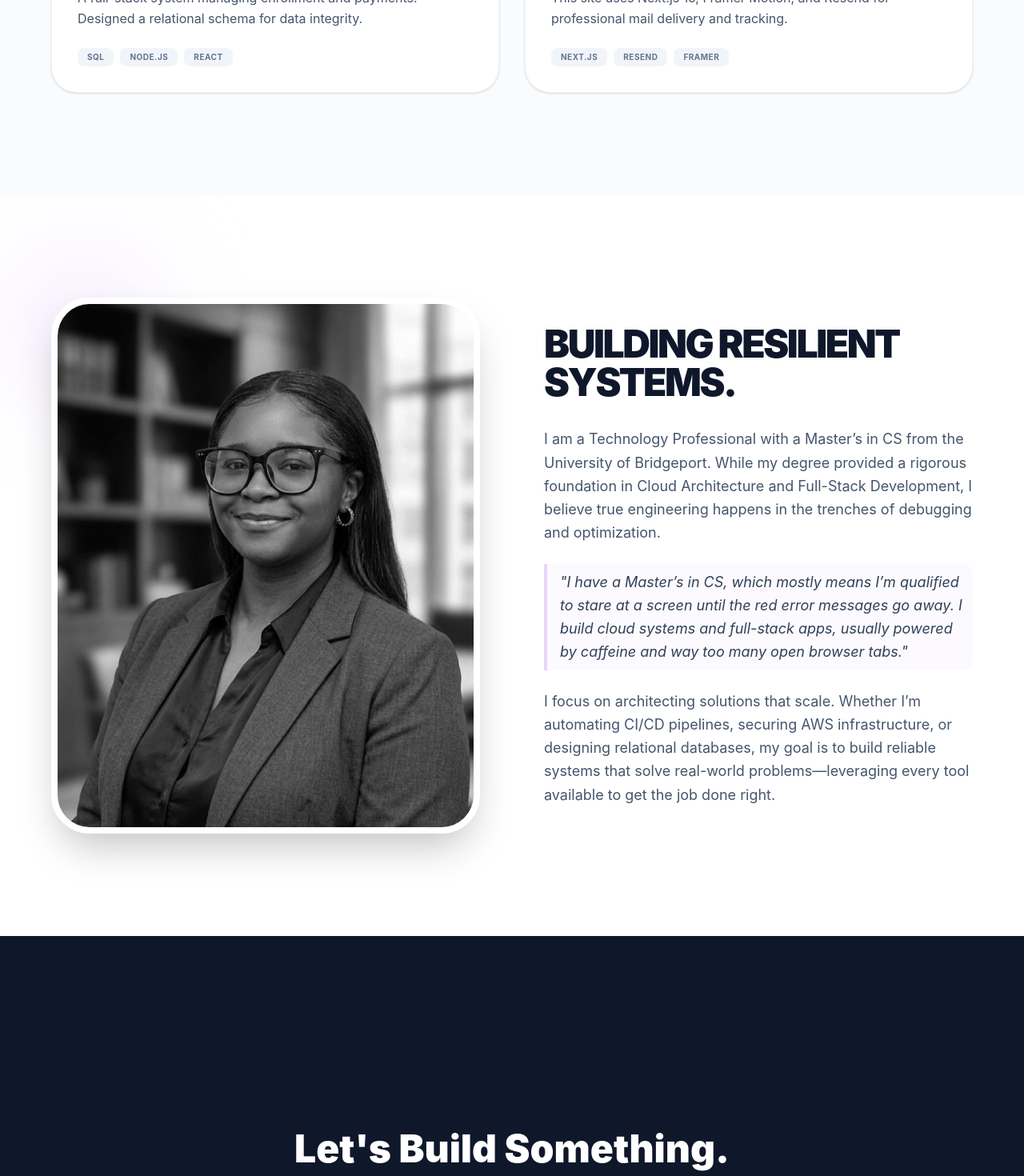
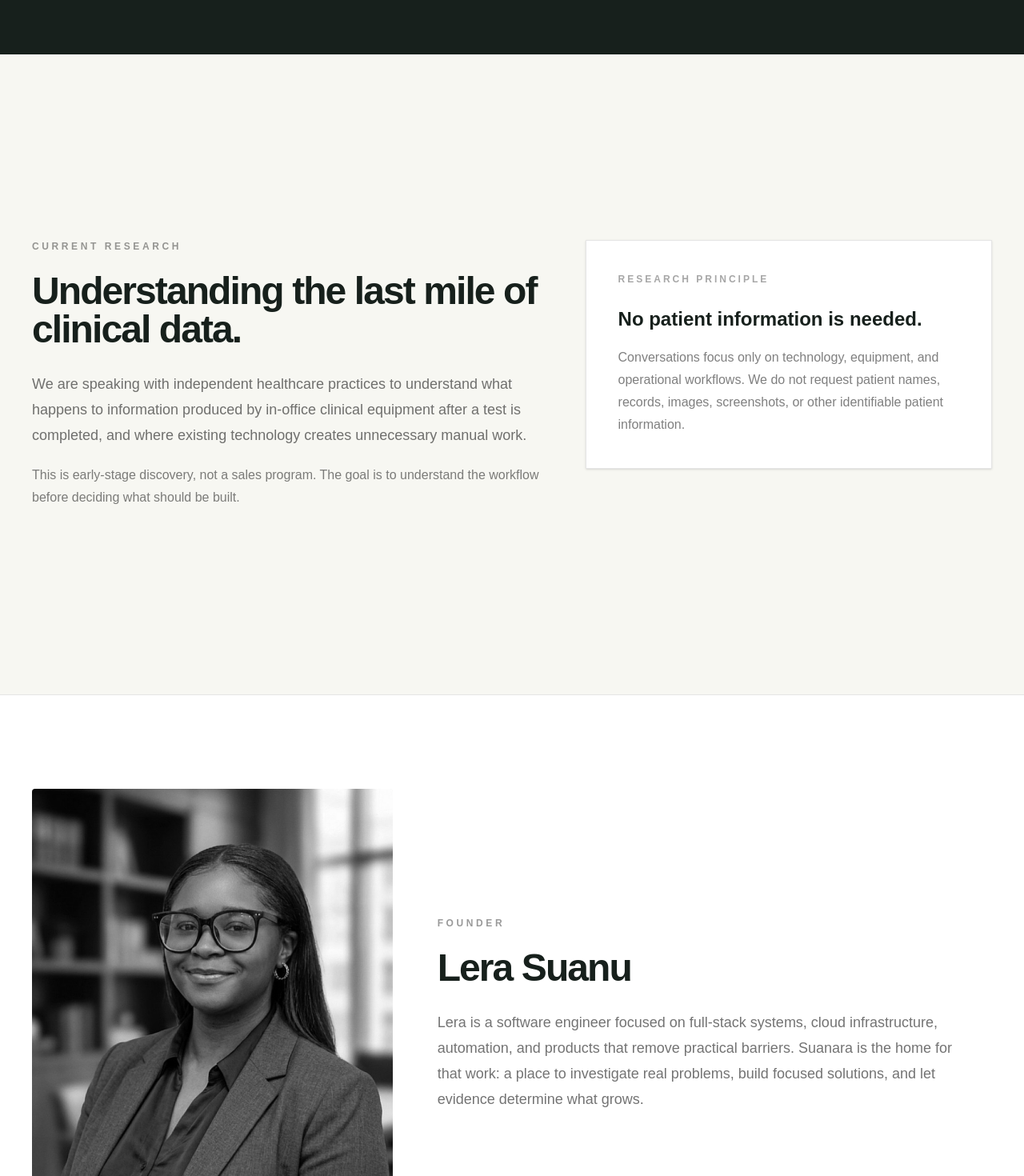
Before and after one commit to leracraft/portfolio, a Next.js app: page / in a window 1280 px wide. Shown: the part 1562-3032 px from the top of the page at 80% size. Built offline with nearby package versions, Linux system fonts and the light colour scheme.

Commit message:
Rebrand company site to Suanara

```diff
--- a/app/page.tsx
+++ b/app/page.tsx
@@ -1,305 +1,121 @@
 "use client";
 
 import { motion } from "framer-motion";
-import { useRef, useState, useEffect } from "react";
-import { FaGithub, FaLinkedin, FaEnvelope, FaCloud, FaCode, FaDatabase, FaUserAstronaut } from "react-icons/fa";
+import { FaArrowRight, FaEnvelope, FaGithub, FaLinkedin } from "react-icons/fa";
+
+const products = [
+  {
+    label: "PRODUCT STUDIO",
+    title: "Focused products for real friction.",
+    description:
+      "Suanara explores and builds software around problems where existing tools leave people doing unnecessary work.",
+  },
+  {
+    label: "HEALTHCARE RESEARCH",
+    title: "Understanding the last mile of clinical data.",
+    description:
+      "We are researching how independent specialty practices move information from clinical equipment into the systems they already use.",
+  },
+];
 
 export default function Home() {
-  const projectsRef = useRef<HTMLDivElement>(null);
-  const aboutRef = useRef<HTMLDivElement>(null);
-  const contactRef = useRef<HTMLDivElement>(null);
+  return (
+    <main className="min-h-screen bg-[#f7f7f2] text-[#17201c] selection:bg-[#dce7df]">
+      <header className="fixed inset-x-0 top-0 z-50 border-b border-black/5 bg-[#f7f7f2]/90 backdrop-blur-xl">
+        <div className="mx-auto flex max-w-7xl items-center justify-between px-6 py-5 lg:px-10">
+          <a href="#top" className="text-xl font-black tracking-[0.2em]">SUANARA</a>
+          <nav className="hidden items-center gap-8 text-sm font-medium text-black/60 md:flex">
+            <a href="#products" className="hover:text-black">Products</a>
+            <a href="#research" className="hover:text-black">Research</a>
+            <a href="#about" className="hover:text-black">About</a>
+            <a href="#contact" className="hover:text-black">Contact</a>
+          </nav>
+        </div>
+      </header>
 
-  // State for mouse tracking
-  const [mousePos, setMousePos] = useState({ x: 0, y: 0 });
-  const [showModal, setShowModal] = useState(false);
-  const [email, setEmail] = useState("");
-  const [company, setCompany] = useState("");
-  const [loading, setLoading] = useState(false);
-
-  // Update mouse position for the glow effect
-  useEffect(() => {
-    const handleMouseMove = (e: MouseEvent) => {
-      setMousePos({ x: e.clientX, y: e.clientY });
-    };
-    window.addEventListener("mousemove", handleMouseMove);
-    return () => window.removeEventListener("mousemove", handleMouseMove);
-  }, []);
-
-  const scrollTo = (ref: any) => {
-    ref.current?.scrollIntoView({ behavior: "smooth" });
-  };
-
-const handleResumeSubmit = async () => {
-  if (!email) return alert("Please enter an email");
-  setLoading(true);
-
-  // STEP 1: Immediate Trigger (Standard Download)
-  const link = document.createElement('a');
-  link.href = '/resume.pdf';
-  link.download = 'Lerabari_Suanu_Resume.pdf';
-  document.body.appendChild(link);
-  link.click();
-  document.body.removeChild(link);
-
-  // STEP 2: Fallback (Open in new tab just in case)
-  window.open('/resume.pdf', '_blank');
-
-  try {
-    // STEP 3: Log to Supabase
-    await fetch("/api/send-resume", {
-      method: "POST",
-      headers: { "Content-Type": "application/json" },
-      body: JSON.stringify({ email, company: company || "Unknown" }),
-    });
-
-    setShowModal(false);
-    setEmail("");
-    setCompany("");
-  } catch (err) {
-    console.error("Log failed, but download should have started.");
-    setShowModal(false);
-  } finally {
-    setLoading(false);
-  }
-};
-
-  const containerVariants = {
-    hidden: { opacity: 0 },
-    visible: { opacity: 1, transition: { staggerChildren: 0.2 } }
-  };
-
-  const itemVariants = {
-    hidden: { opacity: 0, y: 30 },
-    visible: { opacity: 1, y: 0, transition: { duration: 0.6 } }
-  };
-
-  // Common button style to ensure uniformity
-  const btnStyle = "px-8 py-4 rounded-2xl bg-slate-900 text-white font-bold hover:shadow-2xl hover:-translate-y-1 transition-all flex items-center justify-center min-w-[160px]";
-
-  return (
-    <main className="relative bg-[#fcfdfe] text-slate-900 font-sans selection:bg-purple-100 overflow-x-hidden">
-
-      {/* INTERACTIVE MOUSE GLOW */}
-      <div
-        className="pointer-events-none fixed inset-0 z-30 transition duration-300 hidden lg:block"
-        style={{
-          background: `radial-gradient(600px at ${mousePos.x}px ${mousePos.y}px, rgba(168, 85, 247, 0.15), transparent 80%)`
-        }}
-      />
-
-      {/* --- HERO SECTION --- */}
-      <section className="relative min-h-screen flex items-center justify-center overflow-hidden bg-linear-to-br from-white via-purple-50 to-white">
-        {/* Animated Background Orbs */}
-        <div className="absolute top-[-10%] left-[-10%] w-150 h-150 bg-purple-200/30 rounded-full blur-[120px] animate-pulse" />
-        <div className="absolute bottom-[-10%] right-[-10%] w-125 h-125 bg-blue-100/40 rounded-full blur-[120px]" />
-
-        <motion.div
-          initial={{ opacity: 0, y: 20 }}
-          animate={{ opacity: 1, y: 0 }}
-          transition={{ duration: 1 }}
-          className="relative text-center z-10 px-4"
-        >
-          <motion.span
-            initial={{ opacity: 0 }}
-            animate={{ opacity: 1 }}
-            transition={{ delay: 0.5 }}
-            className="inline-block py-1 px-4 rounded-full bg-purple-100 text-purple-700 font-bold text-xs uppercase tracking-widest mb-6 border border-purple-200"
-          >
-            Software Engineer • Cloud • AI
-          </motion.span>
-
-          <h1 className="text-6xl md:text-8xl font-black tracking-tight mb-6 bg-linear-to-r from-slate-900 via-purple-700 to-slate-800 bg-clip-text text-transparent">
-            Lerabari Suanu
-          </h1>
-
-          <p className="text-xl md:text-2xl text-slate-500 mb-10 max-w-2xl mx-auto leading-relaxed">
-            I build modern digital experiences with <span className="text-purple-600 font-semibold">cloud-native architecture</span> and clean, maintainable code.
-          </p>
-
-          <div className="flex flex-wrap gap-4 justify-center">
-            <button onClick={() => scrollTo(projectsRef)} className={btnStyle}>
-              My Projects
-            </button>
-            <button onClick={() => setShowModal(true)} className={btnStyle}>
-              Get Resume
-            </button>
-            <button onClick={() => scrollTo(aboutRef)} className={btnStyle}>
-              About Me
-            </button>
-            <button onClick={() => scrollTo(contactRef)} className={btnStyle}>
-              Contact
-            </button>
-          </div>
-        </motion.div>
-      </section>
-
-      {/* --- PROJECTS SECTION --- */}
-      <section ref={projectsRef} className="py-32 px-6 bg-slate-50/50">
-        <div className="max-w-6xl mx-auto">
-          <div className="flex flex-col md:flex-row md:items-end justify-between mb-16 gap-4">
-            <div>
-              <h2 className="text-4xl font-black text-slate-900">Featured Projects</h2>
-              <p className="text-slate-500 mt-2 text-lg">A collection of systems I've designed and deployed.</p>
-            </div>
-          </div>
-
-          <motion.div
-            variants={containerVariants}
-            initial="hidden"
-            whileInView="visible"
-            viewport={{ once: true, margin: "-100px" }}
-            className="grid md:grid-cols-2 gap-8"
-          >
-            <ProjectCard
-              icon={<FaCloud className="text-purple-600" />}
-              title="AWS Cloud Infrastructure"
-              description="Engineered a secure, production-grade environment using EC2, S3, and Lambda. Implemented role-based access control (IAM)."
-              tags={['Terraform', 'S3', 'IAM']}
-            />
-            <ProjectCard
-              icon={<FaCode className="text-blue-600" />}
-              title="Cloud-Native CI/CD"
-              description="Built an automated pipeline containerizing web apps with Docker and deploying via CircleCI to DockerHub."
-              tags={['Docker', 'CircleCI', 'DevOps']}
-            />
-            <ProjectCard
-              icon={<FaDatabase className="text-emerald-600" />}
-              title="Registration Engine"
-              description="A full-stack system managing enrollment and payments. Designed a relational schema for data integrity."
-              tags={['SQL', 'Node.js', 'React']}
-            />
-            <ProjectCard
-              icon={<FaUserAstronaut className="text-indigo-600" />}
-              title="Fresh Air Portfolio"
-              description="This site uses Next.js 15, Framer Motion, and Resend for professional mail delivery and tracking."
-              tags={['Next.js', 'Resend', 'Framer']}
-              featured
-            />
-          </motion.div>
+      <section id="top" className="relative flex min-h-screen items-center overflow-hidden px-6 pt-28 lg:px-10">
+        <div className="absolute -right-32 top-28 h-96 w-96 rounded-full bg-[#dbe8df] blur-3xl" />
+        <div className="mx-auto w-full max-w-7xl">
+          <motion.p initial={{ opacity: 0 }} animate={{ opacity: 1 }} className="mb-8 text-xs font-bold uppercase tracking-[0.3em] text-black/45">
+            Independent technology studio
+          </motion.p>
+          <motion.h1 initial={{ opacity: 0, y: 25 }} animate={{ opacity: 1, y: 0 }} transition={{ duration: 0.7 }} className="max-w-5xl text-6xl font-black leading-[0.95] tracking-[-0.055em] sm:text-7xl lg:text-8xl">
+            Building technology that removes barriers to progress.
+          </motion.h1>
+          <motion.p initial={{ opacity: 0, y: 15 }} animate={{ opacity: 1, y: 0 }} transition={{ delay: 0.2 }} className="mt-10 max-w-2xl text-lg leading-8 text-black/55 sm:text-xl">
+            Suanara builds focused software products and investigates difficult infrastructure problems where existing systems fail to work together cleanly.
+          </motion.p>
+          <a href="#products" className="mt-10 inline-flex items-center gap-3 border-b border-black pb-2 text-sm font-bold">
+            Explore our work <FaArrowRight className="text-xs" />
+          </a>
         </div>
       </section>
 
-      {/* --- ABOUT SECTION --- */}
-      <section ref={aboutRef} className="py-32 px-6 bg-white overflow-hidden">
-        <div className="max-w-6xl mx-auto grid md:grid-cols-2 gap-20 items-center">
-          <motion.div
-             initial={{ opacity: 0, scale: 0.9 }}
-             whileInView={{ opacity: 1, scale: 1 }}
-             viewport={{ once: true }}
-             className="relative"
-          >
-            <div className="aspect-4/5 bg-purple-50 rounded-[3rem] overflow-hidden shadow-2xl relative z-10 border-8 border-white">
-              <img
-                src="/profile.jpg"
-                alt="Lerabari Suanu"
-                className="object-cover w-full h-full grayscale hover:grayscale-0 transition-all duration-700"
-              />
-            </div>
-            <div className="absolute -top-10 -left-10 w-40 h-40 bg-purple-100 rounded-full blur-3xl z-0" />
-          </motion.div>
-
-<motion.div
-  initial={{ opacity: 0, x: 40 }}
-  whileInView={{ opacity: 1, x: 0 }}
-  viewport={{ once: true }}
-  transition={{ duration: 0.8 }}
->
-  <h2 className="text-5xl font-black mb-8 text-slate-900 uppercase tracking-tighter">
-    Building Resilient Systems.
-  </h2>
-  <div className="space-y-6 text-lg text-slate-600 leading-relaxed">
-    <p>
-      I am a Technology Professional with a Master’s in CS from the University of Bridgeport. While my degree provided a rigorous foundation in Cloud Architecture and Full-Stack Development, I believe true engineering happens in the trenches of debugging and optimization.
-    </p>
-
-    <p className="border-l-4 border-purple-200 pl-4 py-2 bg-purple-50/50 rounded-r-xl text-slate-700 italic">
-      "I have a Master’s in CS, which mostly means I’m qualified to stare at a screen until the red error messages go away. I build cloud systems and full-stack apps, usually powered by caffeine and way too many open browser tabs."
-    </p>
-
-    <p>
-      I focus on architecting solutions that scale. Whether I’m automating CI/CD pipelines, securing AWS infrastructure, or designing relational databases, my goal is to build reliable systems that solve real-world problems—leveraging every tool available to get the job done right.
-    </p>
-  </div>
-</motion.div>
+      <section id="products" className="border-t border-black/10 bg-[#17201c] px-6 py-28 text-[#f7f7f2] lg:px-10">
+        <div className="mx-auto max-w-7xl">
+          <p className="text-xs font-bold uppercase tracking-[0.3em] text-white/40">What we build</p>
+          <h2 className="mt-6 max-w-3xl text-5xl font-black tracking-[-0.04em] sm:text-6xl">Small products. Serious problems.</h2>
+          <p className="mt-6 max-w-2xl text-lg leading-8 text-white/55">Suanara is an umbrella for independent products and technical research. We start narrow, learn from the people closest to the problem, and build from evidence.</p>
+          <div className="mt-16 grid gap-px bg-white/15 md:grid-cols-2">
+            {products.map((product) => (
+              <article key={product.label} className="bg-[#17201c] p-8 md:p-12">
+                <p className="text-[11px] font-bold tracking-[0.25em] text-white/35">{product.label}</p>
+                <h3 className="mt-8 text-3xl font-bold tracking-tight">{product.title}</h3>
+                <p className="mt-5 leading-7 text-white/50">{product.description}</p>
+              </article>
+            ))}
+          </div>
         </div>
       </section>
 
-      {/* --- CONTACT SECTION --- */}
-      <section ref={contactRef} className="py-32 bg-slate-900 text-white relative overflow-hidden">
-        <motion.div
-          initial={{ opacity: 0, y: 20 }}
-          whileInView={{ opacity: 1, y: 0 }}
-          className="max-w-3xl mx-auto px-6 text-center relative z-10"
-        >
-          <h2 className="text-5xl font-black mb-6">Let's Build Something.</h2>
-          <p className="text-slate-400 mb-12 text-xl">Currently looking for roles in Software Engineering and Cloud Systems.</p>
-
-          <div className="flex gap-10 justify-center text-4xl mb-16">
-            <a href="https://github.com/leracraft" target="_blank" className="hover:text-purple-400 transition-all"><FaGithub /></a>
-            <a href="https://linkedin.com/in/lerabari-suanu" target="_blank" className="hover:text-purple-400 transition-all"><FaLinkedin /></a>
-            <a href="mailto:lerabari65@gmail.com" className="hover:text-purple-400 transition-all"><FaEnvelope /></a>
+      <section id="research" className="px-6 py-28 lg:px-10">
+        <div className="mx-auto grid max-w-7xl gap-14 lg:grid-cols-[1fr_0.8fr] lg:items-start">
+          <div>
+            <p className="text-xs font-bold uppercase tracking-[0.3em] text-black/40">Current research</p>
+            <h2 className="mt-6 max-w-3xl text-5xl font-black tracking-[-0.04em]">Understanding the last mile of clinical data.</h2>
+            <p className="mt-7 max-w-2xl text-lg leading-8 text-black/55">We are speaking with independent healthcare practices to understand what happens to information produced by in-office clinical equipment after a test is completed, and where existing technology creates unnecessary manual work.</p>
+            <p className="mt-5 max-w-2xl leading-7 text-black/50">This is early-stage discovery, not a sales program. The goal is to understand the workflow before deciding what should be built.</p>
           </div>
-
-          <a
-            href="mailto:lerabari65@gmail.com"
-            className="inline-block px-12 py-5 bg-purple-600 text-white rounded-2xl font-black text-lg hover:bg-purple-500 transition-all shadow-xl"
-          >
-            Start a Conversation
-          </a>
-        </motion.div>
+          <aside className="border border-black/10 bg-white p-8 shadow-sm md:p-10">
+            <p className="text-xs font-bold uppercase tracking-[0.25em] text-black/35">Research principle</p>
+            <p className="mt-6 text-2xl font-bold leading-9">No patient information is needed.</p>
+            <p className="mt-4 leading-7 text-black/50">Conversations focus only on technology, equipment, and operational workflows. We do not request patient names, records, images, screenshots, or other identifiable patient information.</p>
+          </aside>
+        </div>
       </section>
 
-      {/* MODAL */}
-      {showModal && (
-        <div className="fixed inset-0 bg-slate-900/60 backdrop-blur-xl flex items-center justify-center z-50 p-4">
-          <motion.div
-            initial={{ opacity: 0, scale: 0.9 }}
-            animate={{ opacity: 1, scale: 1 }}
-            className="bg-white p-10 rounded-[2.5rem] w-full max-w-md shadow-2xl border border-slate-100"
-          >
-            <h3 className="text-3xl font-black mb-2 text-slate-900">Get My Resume</h3>
-            <p className="text-slate-500 mb-8">Using <strong>Resend</strong> to deliver my CV directly to your inbox.</p>
-            <input
-              type="email"
-              value={email}
-              onChange={(e) => setEmail(e.target.value)}
-              className="w-full p-5 bg-slate-50 border border-slate-200 rounded-2xl mb-4 focus:ring-4 focus:ring-purple-100 outline-none transition"
-              placeholder="name@company.com"
-            />
-            <button
-              onClick={handleResumeSubmit}
-              disabled={loading}
-              className="w-full bg-purple-600 text-white py-5 rounded-2xl font-bold text-lg hover:bg-purple-700 transition shadow-lg"
-            >
-              {loading ? "Processing..." : "Send Resume"}
-            </button>
-            <button onClick={() => setShowModal(false)} className="w-full mt-6 text-slate-400 hover:text-slate-600 font-medium uppercase tracking-tighter text-xs">Close</button>
-          </motion.div>
+      <section id="about" className="border-y border-black/10 bg-white px-6 py-28 lg:px-10">
+        <div className="mx-auto grid max-w-7xl gap-14 md:grid-cols-[0.65fr_1fr] md:items-center">
+          <div className="overflow-hidden rounded-sm bg-[#eef0eb]">
+            <img src="/profile.jpg" alt="Lera Suanu, founder of Suanara" className="aspect-[4/5] h-full w-full object-cover grayscale" />
+          </div>
+          <div>
+            <p className="text-xs font-bold uppercase tracking-[0.3em] text-black/40">Founder</p>
+            <h2 className="mt-6 text-5xl font-black tracking-[-0.04em]">Lera Suanu</h2>
+            <p className="mt-7 max-w-2xl text-lg leading-8 text-black/55">Lera is a software engineer focused on full-stack systems, cloud infrastructure, automation, and products that remove practical barriers. Suanara is the home for that work: a place to investigate real problems, build focused solutions, and let evidence determine what grows.</p>
+          </div>
         </div>
-      )}
+      </section>
+
+      <section id="contact" className="px-6 py-28 lg:px-10">
+        <div className="mx-auto max-w-7xl">
+          <p className="text-xs font-bold uppercase tracking-[0.3em] text-black/40">Contact</p>
+          <h2 className="mt-6 max-w-3xl text-5xl font-black tracking-[-0.04em]">Have a problem worth understanding?</h2>
+          <p className="mt-6 max-w-xl text-lg leading-8 text-black/55">We are interested in conversations about difficult workflows, disconnected systems, and useful software.</p>
+          <div className="mt-10 flex items-center gap-7 text-2xl">
+            <a href="https://github.com/leracraft" target="_blank" rel="noreferrer" aria-label="GitHub"><FaGithub /></a>
+            <a href="https://linkedin.com/in/lerabari-suanu" target="_blank" rel="noreferrer" aria-label="LinkedIn"><FaLinkedin /></a>
+            <a href="mailto:lerabari65@gmail.com" aria-label="Email"><FaEnvelope /></a>
+          </div>
+        </div>
+      </section>
+
+      <footer className="border-t border-black/10 px-6 py-8 lg:px-10">
+        <div className="mx-auto flex max-w-7xl flex-col gap-3 text-xs text-black/40 sm:flex-row sm:items-center sm:justify-between">
+          <p className="font-bold tracking-[0.2em]">SUANARA</p>
+          <p>Independent software products and technology research.</p>
+        </div>
+      </footer>
     </main>
   );
 }
-
-// Sub-component for Project Cards
-function ProjectCard({ icon, title, description, tags, featured = false }: any) {
-  return (
-    <motion.div
-      variants={{ hidden: { opacity: 0, y: 20 }, visible: { opacity: 1, y: 0 } }}
-      className={`group bg-white p-8 rounded-4xl border border-slate-200/60 shadow-sm hover:shadow-2xl transition-all ${featured ? 'hover:border-purple-200' : 'hover:border-blue-200'}`}
-    >
-      <div className="w-14 h-14 bg-slate-50 rounded-2xl flex items-center justify-center text-2xl mb-6 group-hover:scale-110 transition-transform">
-        {icon}
-      </div>
-      <h3 className="text-2xl font-bold mb-3">{title}</h3>
-      <p className="text-slate-600 mb-6 leading-relaxed">{description}</p>
-      <div className="flex gap-2 flex-wrap">
-        {tags.map((tag: any) => (
-          <span key={tag} className="text-[10px] font-bold uppercase tracking-wider px-3 py-1 bg-slate-100 rounded-lg text-slate-500 group-hover:bg-purple-50 group-hover:text-purple-600 transition-colors">
-            {tag}
-          </span>
-        ))}
-      </div>
-    </motion.div>
-  );
-}
```
